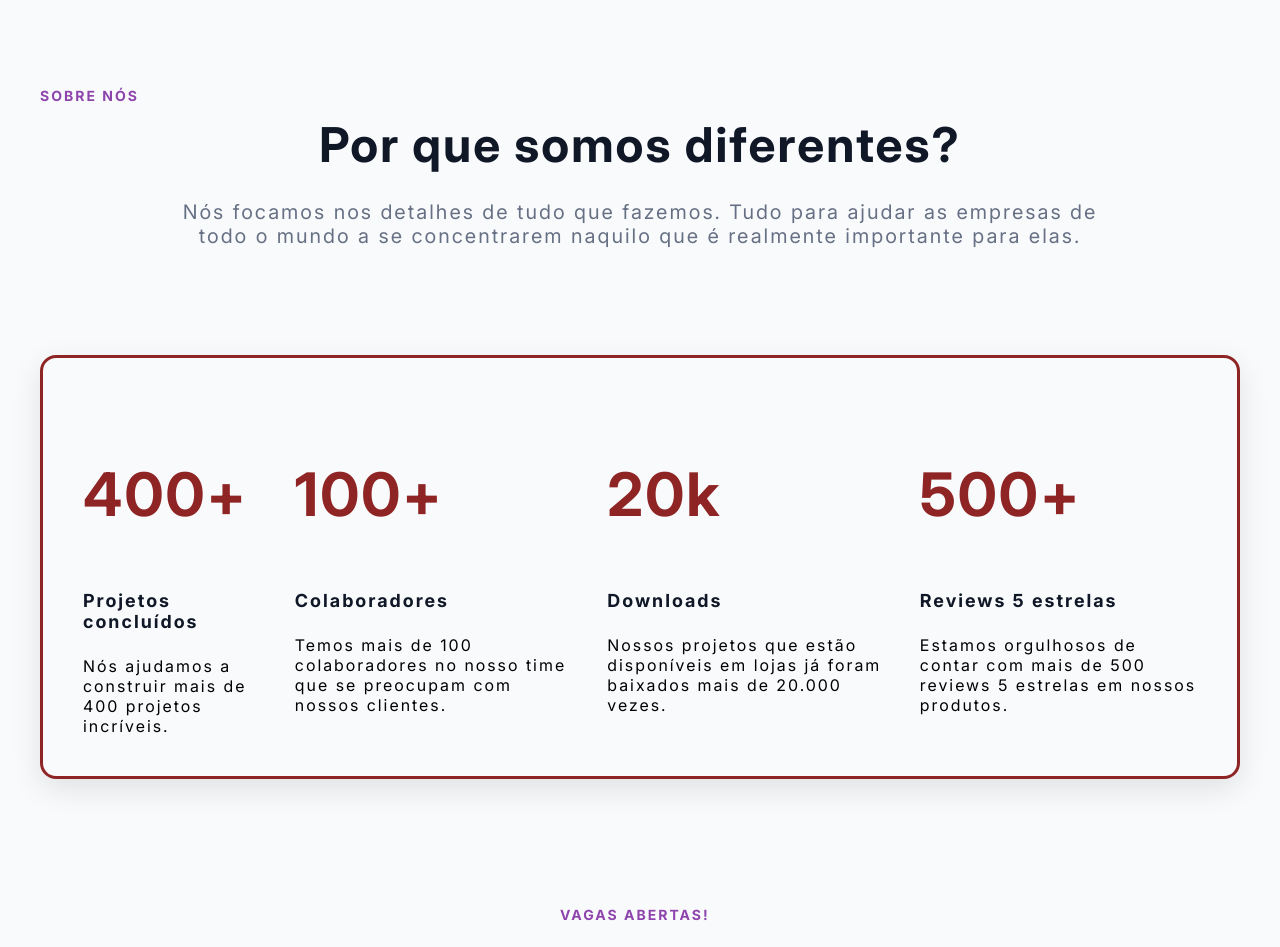
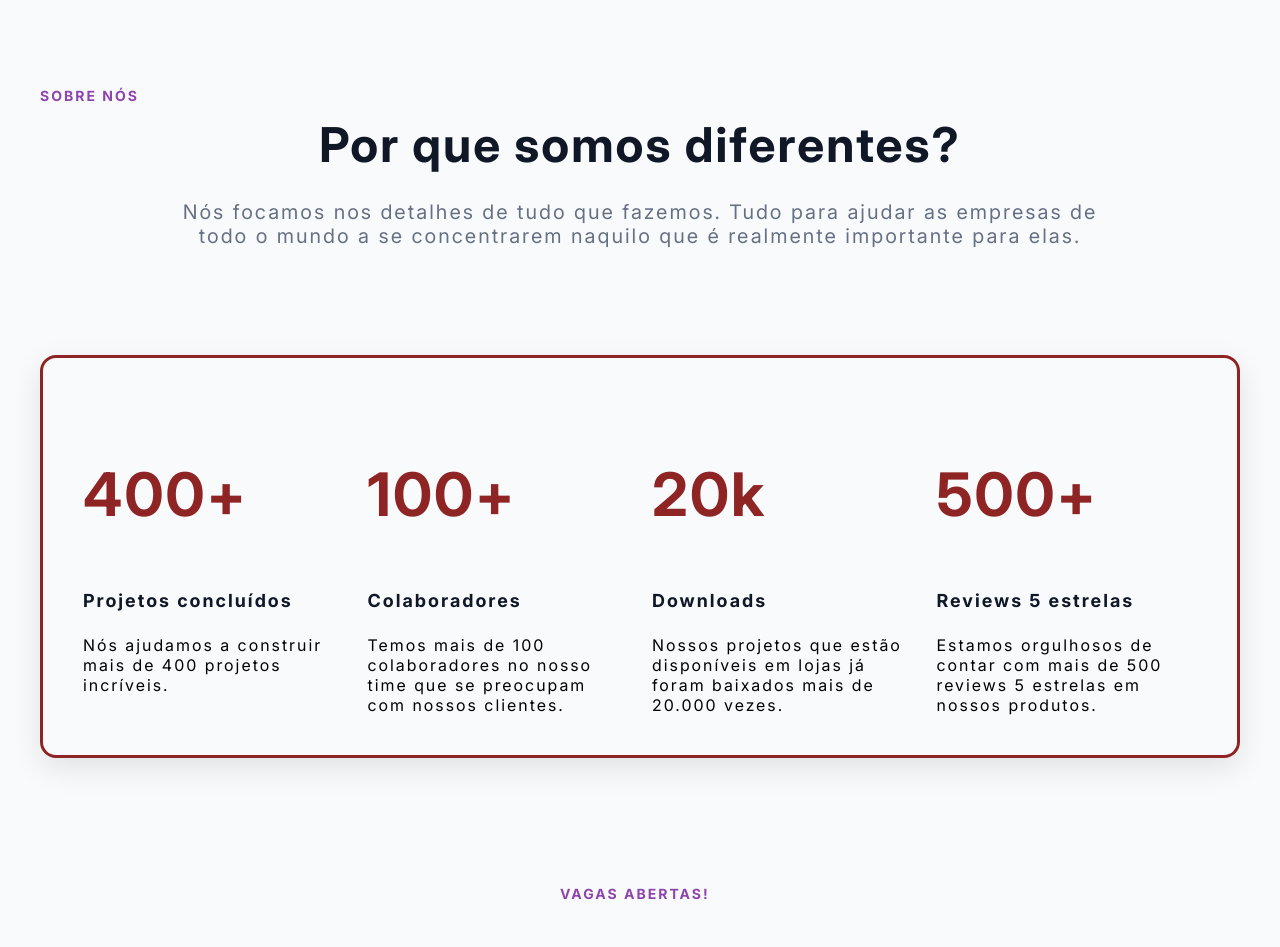
Before and after one commit to matheusvaz90/OptimusTech, a plain HTML site: page index.html in a window 1280 px wide. Shown: the part 89-1036 px from the top of the page. Drawn offline with Linux system fonts and the light colour scheme.

Commit message:
conserta seçcão de metricas

```diff
--- a/css/metrics.css
+++ b/css/metrics.css
@@ -3,7 +3,7 @@
     display: flex;
     flex-direction: row;
     justify-content:space-around;
-    gap: 32px;
+    gap: 24px;
     text-align: left;
     margin: 107px auto 0;
     border:  3.5px solid  #8E2424;
@@ -17,11 +17,18 @@
     transform: translateY(-5px); /* Um feedback tátil e suave ao passar o mouse */
 }
 
+.metric{
+ flex: 1
+}
 
 .metrics h3{
     color: #8E2424;
     font-size: 60px;
 
+}
+
+.metrics p {
+    margin: auto;
 }
 
 .metrics h4{
```
